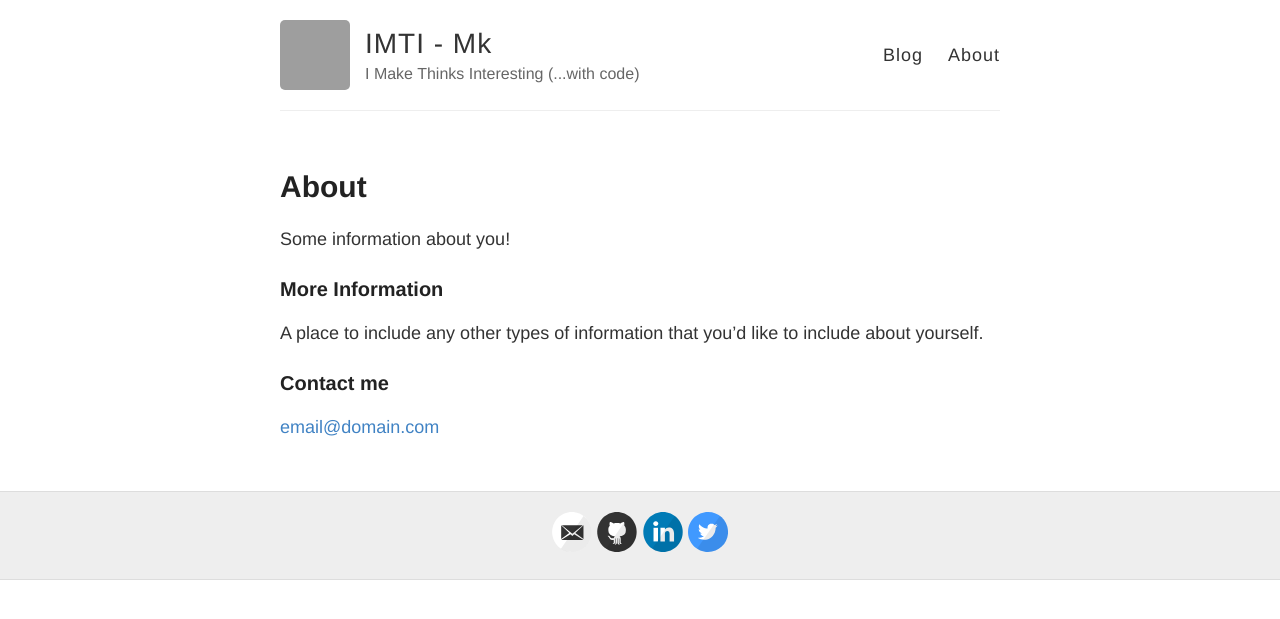
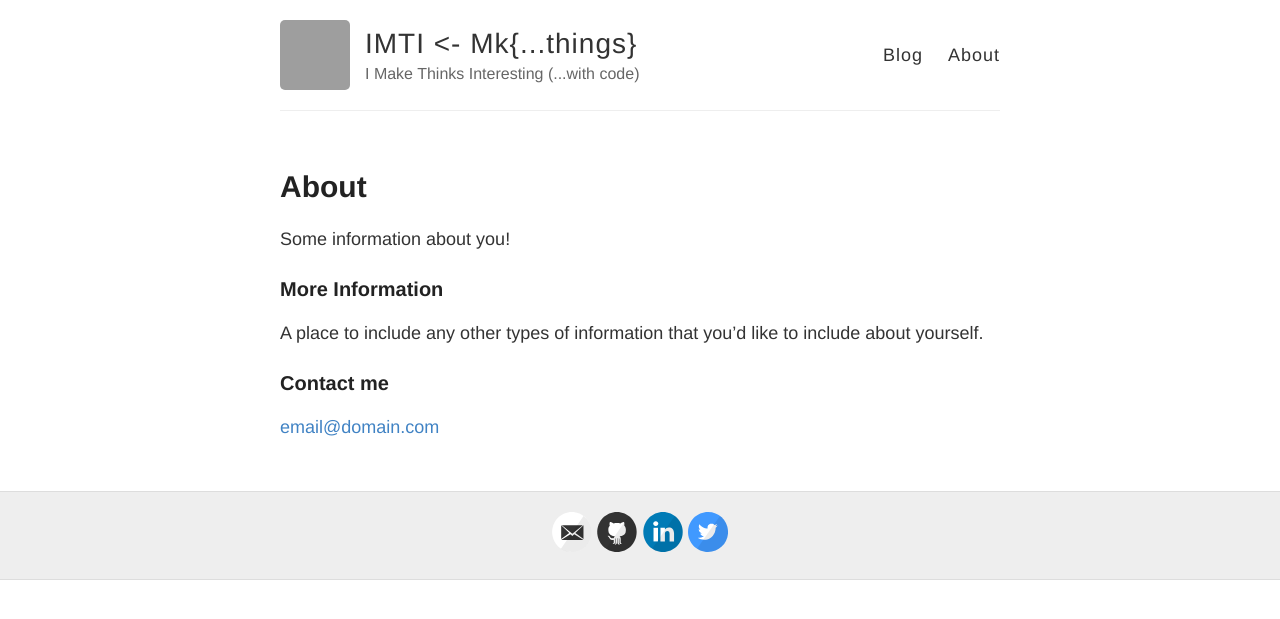
Before and after one commit to cjimti/mk, a Jekyll site: the page built from about.md, in a window 1280 px wide. Shown: the top 619 px of the page. Built offline with Jekyll 4.4.1, drawn with Linux system fonts in a browser that asks for light colours; grey boxes are pictures that could not be loaded.

Commit message:
Update _config.yml

```diff
--- a/_config.yml
+++ b/_config.yml
@@ -3,7 +3,7 @@
 #
 
 # Name of your site (displayed in the header)
-name: IMTI - Mk
+name: IMTI <- Mk{...things}
 
 # Short bio or description (displayed in the header)
 description: I Make Thinks Interesting (...with code)
```
